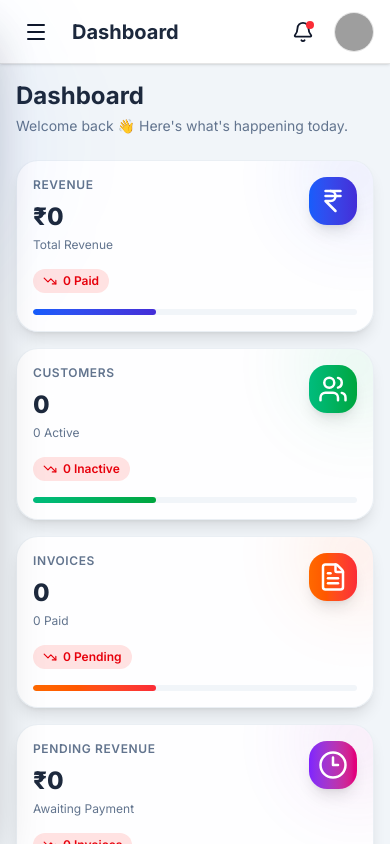
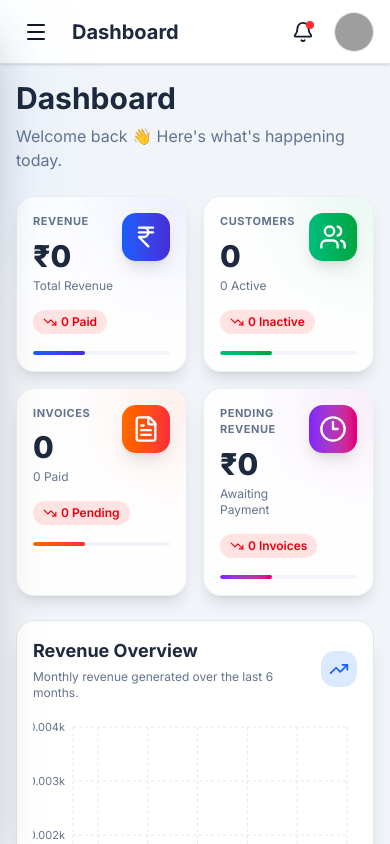
Before and after one commit to tanishktyagi17/brandspire-crm, a React (Vite) app in the folder client/: page /dashboard in a window 390 px wide. Built offline with nearby package versions, Linux system fonts and the light colour scheme; sample sign-in values are in the browser's storage; grey boxes are pictures that could not be loaded.

Commit message:
Make dashboard fully responsive for mobile devices 2

```diff
--- a/client/src/components/dashboard/RecentActivity.jsx
+++ b/client/src/components/dashboard/RecentActivity.jsx
@@ -1,46 +1,49 @@
 import { Clock3 } from "lucide-react";
-
 import { getRecentActivities } from "../../lib/dashboardStats";
 
 const recentActivities = getRecentActivities();
 
 export default function RecentActivity() {
   return (
-    <div className="rounded-3xl border bg-white p-4 shadow-xl sm:p-5 lg:p-6">
+    <div className="rounded-2xl lg:rounded-3xl border bg-white shadow-xl p-4 lg:p-6">
 
       {/* Header */}
 
-      <h2 className="text-lg font-bold text-slate-800 sm:text-xl lg:text-2xl">
+      <h2 className="text-lg lg:text-2xl font-bold text-slate-800">
         Recent Activity
       </h2>
 
+      <p className="mt-1 text-xs lg:text-base text-slate-500">
+        Latest actions performed in your CRM.
+      </p>
+
       {/* Activities */}
 
-      <div className="mt-4 space-y-4 sm:mt-5 sm:space-y-5 lg:mt-6">
+      <div className="mt-5 space-y-4">
 
         {recentActivities.map((activity) => (
 
           <div
             key={activity.id}
-            className="flex items-start gap-3 sm:gap-4"
+            className="flex items-start gap-3 rounded-xl border border-slate-100 bg-slate-50 p-3 transition hover:bg-slate-100"
           >
 
-            <div className="flex h-10 w-10 shrink-0 items-center justify-center rounded-full bg-blue-100 sm:h-11 sm:w-11 lg:h-12 lg:w-12">
+            <div className="flex h-10 w-10 shrink-0 items-center justify-center rounded-full bg-blue-100">
 
               <Clock3
                 size={18}
-                className="text-blue-600 sm:h-5 sm:w-5"
+                className="text-blue-600"
               />
 
             </div>
 
             <div className="min-w-0 flex-1">
 
-              <p className="text-sm font-medium text-slate-800 sm:text-base break-words">
+              <p className="truncate text-sm lg:text-base font-semibold text-slate-800">
                 {activity.title}
               </p>
 
-              <p className="mt-1 text-xs text-gray-500 sm:text-sm">
+              <p className="mt-1 text-xs lg:text-sm text-slate-500">
                 {activity.time}
               </p>
 
--- a/client/src/components/dashboard/RevenueChart.jsx
+++ b/client/src/components/dashboard/RevenueChart.jsx
@@ -9,40 +9,44 @@ import {
 } from "recharts";
 
 import { TrendingUp } from "lucide-react";
-
 import { getRevenueData } from "../../lib/dashboardData";
 
 const revenueData = getRevenueData();
 
 export default function RevenueChart() {
   return (
-    <div className="rounded-3xl border bg-white p-4 shadow-xl sm:p-5 lg:p-6">
+    <div className="rounded-2xl lg:rounded-3xl border bg-white p-4 lg:p-6 shadow-xl">
 
       {/* Header */}
-      <div className="mb-4 flex items-start justify-between gap-4 lg:mb-6">
 
-        <div className="min-w-0 flex-1">
+      <div className="mb-4 lg:mb-6 flex items-center justify-between">
 
-          <h2 className="text-lg font-bold text-slate-800 sm:text-xl lg:text-2xl">
+        <div>
+
+          <h2 className="text-lg lg:text-2xl font-bold text-slate-800">
             Revenue Overview
           </h2>
 
-          <p className="mt-1 text-xs text-slate-500 sm:text-sm lg:text-base">
+          <p className="mt-1 text-xs lg:text-base text-slate-500">
             Monthly revenue generated over the last 6 months.
           </p>
 
         </div>
 
-        <div className="flex h-11 w-11 shrink-0 items-center justify-center rounded-2xl bg-blue-100 sm:h-12 sm:w-12 lg:h-14 lg:w-14">
-          <TrendingUp className="h-5 w-5 text-blue-600 sm:h-6 sm:w-6 lg:h-7 lg:w-7" />
+        <div className="rounded-xl lg:rounded-2xl bg-blue-100 p-2 lg:p-3">
+
+          <TrendingUp className="h-5 w-5 lg:h-7 lg:w-7 text-blue-600" />
+
         </div>
 
       </div>
 
       {/* Chart */}
+
       <div className="h-64 sm:h-72 lg:h-96">
 
         <ResponsiveContainer width="100%" height="100%">
+
           <LineChart
             data={revenueData}
             margin={{
@@ -52,6 +56,7 @@ export default function RevenueChart() {
               bottom: 0,
             }}
           >
+
             <CartesianGrid
               strokeDasharray="3 3"
               stroke="#e5e7eb"
@@ -75,7 +80,7 @@ export default function RevenueChart() {
               }}
               axisLine={false}
               tickLine={false}
-              width={45}
+              width={40}
             />
 
             <Tooltip
@@ -83,10 +88,6 @@ export default function RevenueChart() {
                 `₹${Number(value).toLocaleString()}`,
                 "Revenue",
               ]}
-              labelStyle={{
-                color: "#1e293b",
-                fontWeight: 600,
-              }}
               contentStyle={{
                 borderRadius: "12px",
                 border: "1px solid #e2e8f0",
@@ -113,9 +114,11 @@ export default function RevenueChart() {
             />
 
           </LineChart>
+
         </ResponsiveContainer>
 
       </div>
+
     </div>
   );
 }
--- a/client/src/components/dashboard/StatCard.jsx
+++ b/client/src/components/dashboard/StatCard.jsx
@@ -20,25 +20,25 @@ export default function StatCard({
         scale: 1.02,
       }}
       transition={{
-        duration: 0.35,
+        duration: 0.3,
       }}
       className="
         relative
         overflow-hidden
-        rounded-3xl
+        rounded-2xl
+        lg:rounded-3xl
+        bg-white/90
+        backdrop-blur-xl
         border
         border-slate-200/70
-        bg-white/90
+        shadow-lg
+        hover:shadow-2xl
+
         p-4
-        shadow-lg
-        backdrop-blur-xl
-        transition-all
-        hover:shadow-2xl
-        sm:p-5
         lg:p-6
       "
     >
-      {/* Decorative Background */}
+      {/* Background Glow */}
       <div
         className={`
           absolute
@@ -46,11 +46,11 @@ export default function StatCard({
           -top-10
           h-28
           w-28
+          lg:h-36
+          lg:w-36
           rounded-full
           opacity-10
           blur-2xl
-          lg:h-36
-          lg:w-36
           ${color}
         `}
       />
@@ -58,17 +58,17 @@ export default function StatCard({
       {/* Top */}
       <div className="relative flex items-start justify-between">
 
-        <div className="flex-1 min-w-0">
+        <div className="min-w-0">
 
-          <p className="text-xs font-semibold uppercase tracking-wider text-slate-500 sm:text-sm">
+          <p className="text-[11px] lg:text-sm font-bold uppercase tracking-wider text-slate-500">
             {title}
           </p>
 
-          <h2 className="mt-2 break-words text-2xl font-extrabold text-slate-800 sm:text-3xl lg:text-4xl">
+          <h2 className="mt-2 text-3xl lg:text-4xl font-extrabold text-slate-800 break-words">
             {value}
           </h2>
 
-          <p className="mt-1 text-xs text-slate-500 sm:text-sm">
+          <p className="mt-1 text-xs lg:text-sm text-slate-500">
             {subtitle}
           </p>
 
@@ -76,20 +76,18 @@ export default function StatCard({
 
         <div
           className={`
-            ml-3
             flex
             h-12
             w-12
-            shrink-0
+            lg:h-16
+            lg:w-16
             items-center
             justify-center
-            rounded-2xl
+            rounded-xl
+            lg:rounded-2xl
             text-white
             shadow-lg
-            sm:h-14
-            sm:w-14
-            lg:h-16
-            lg:w-16
+            shrink-0
             ${color}
           `}
         >
@@ -99,21 +97,23 @@ export default function StatCard({
       </div>
 
       {/* Bottom */}
-      <div className="relative mt-4 flex items-center justify-between gap-3 lg:mt-6">
+
+      <div className="relative mt-4 lg:mt-6">
 
         <div
           className={`
-            flex
+            inline-flex
             items-center
-            gap-1.5
+            gap-1
             rounded-full
             px-2.5
             py-1
+            lg:px-3
+            lg:py-1.5
             text-xs
+            lg:text-sm
             font-semibold
-            sm:px-3
-            sm:py-1.5
-            sm:text-sm
+
             ${
               positive
                 ? "bg-emerald-100 text-emerald-700"
@@ -130,14 +130,15 @@ export default function StatCard({
           {change}
         </div>
 
-        <span className="hidden text-xs text-slate-400 lg:block">
+        <span className="hidden lg:block mt-3 text-xs text-slate-400">
           Compared to last month
         </span>
 
       </div>
 
       {/* Progress */}
-      <div className="mt-4 h-1.5 overflow-hidden rounded-full bg-slate-100 lg:mt-6">
+
+      <div className="mt-4 lg:mt-6 h-1 lg:h-1.5 overflow-hidden rounded-full bg-slate-100">
 
         <motion.div
           initial={{ width: 0 }}
@@ -145,8 +146,7 @@ export default function StatCard({
             width: positive ? "82%" : "38%",
           }}
           transition={{
-            duration: 1.2,
-            ease: "easeOut",
+            duration: 1,
           }}
           className={`h-full rounded-full ${color}`}
         />
--- a/client/src/pages/Dashboard.jsx
+++ b/client/src/pages/Dashboard.jsx
@@ -24,7 +24,7 @@ export default function Dashboard() {
     hidden: {},
     visible: {
       transition: {
-        staggerChildren: 0.08,
+        staggerChildren: 0.1,
       },
     },
   };
@@ -38,7 +38,7 @@ export default function Dashboard() {
       opacity: 1,
       y: 0,
       transition: {
-        duration: 0.4,
+        duration: 0.45,
       },
     },
   };
@@ -46,19 +46,19 @@ export default function Dashboard() {
   return (
     <DashboardLayout>
       <motion.div
+        className="space-y-6 lg:space-y-8"
         variants={containerVariants}
         initial="hidden"
         animate="visible"
-        className="space-y-6 lg:space-y-8"
       >
         {/* Header */}
 
         <motion.div variants={itemVariants}>
-          <h1 className="text-2xl font-bold text-slate-800 sm:text-3xl lg:text-4xl">
+          <h1 className="text-3xl lg:text-4xl font-bold text-slate-800">
             Dashboard
           </h1>
 
-          <p className="mt-1 text-sm text-slate-500 sm:mt-2 sm:text-base">
+          <p className="mt-2 text-base lg:text-lg text-slate-500">
             Welcome back 👋 Here's what's happening today.
           </p>
         </motion.div>
@@ -67,7 +67,7 @@ export default function Dashboard() {
 
         <motion.div
           variants={itemVariants}
-          className="grid grid-cols-1 gap-4 sm:grid-cols-2 xl:grid-cols-4 lg:gap-6"
+          className="grid grid-cols-2 gap-4 xl:grid-cols-4"
         >
           <StatCard
             title="Revenue"
@@ -75,7 +75,7 @@ export default function Dashboard() {
             subtitle="Total Revenue"
             change={`${stats.paidInvoices} Paid`}
             color="bg-gradient-to-r from-blue-600 to-indigo-700"
-            icon={<IndianRupee size={30} />}
+            icon={<IndianRupee size={28} />}
           />
 
           <StatCard
@@ -84,7 +84,7 @@ export default function Dashboard() {
             subtitle={`${stats.activeCustomers} Active`}
             change={`${stats.inactiveCustomers} Inactive`}
             color="bg-gradient-to-r from-emerald-500 to-green-600"
-            icon={<Users size={30} />}
+            icon={<Users size={28} />}
           />
 
           <StatCard
@@ -93,7 +93,7 @@ export default function Dashboard() {
             subtitle={`${stats.paidInvoices} Paid`}
             change={`${stats.pendingInvoices} Pending`}
             color="bg-gradient-to-r from-orange-500 to-red-500"
-            icon={<FileText size={30} />}
+            icon={<FileText size={28} />}
           />
 
           <StatCard
@@ -102,7 +102,7 @@ export default function Dashboard() {
             subtitle="Awaiting Payment"
             change={`${stats.pendingInvoices} Invoices`}
             color="bg-gradient-to-r from-violet-600 to-pink-600"
-            icon={<Clock3 size={30} />}
+            icon={<Clock3 size={28} />}
           />
         </motion.div>
 
@@ -110,7 +110,7 @@ export default function Dashboard() {
 
         <motion.div
           variants={itemVariants}
-          className="grid grid-cols-1 gap-4 lg:gap-6 xl:grid-cols-3"
+          className="grid grid-cols-1 xl:grid-cols-3 gap-6"
         >
           <div className="xl:col-span-2">
             <RevenueChart />
@@ -119,11 +119,11 @@ export default function Dashboard() {
           <RevenuePieChart />
         </motion.div>
 
-        {/* Bottom Section */}
+        {/* Bottom */}
 
         <motion.div
           variants={itemVariants}
-          className="grid grid-cols-1 gap-4 lg:gap-6 xl:grid-cols-3"
+          className="grid grid-cols-1 xl:grid-cols-3 gap-6"
         >
           <CustomerPieChart />
 
```
Also changed, not shown: client/src/components/dashboard/CustomerPieChart.jsx (+10 -11 lines), client/src/components/dashboard/QuickActions.jsx (+18 -14 lines), client/src/components/dashboard/RevenuePieChart.jsx (+16 -31 lines).
